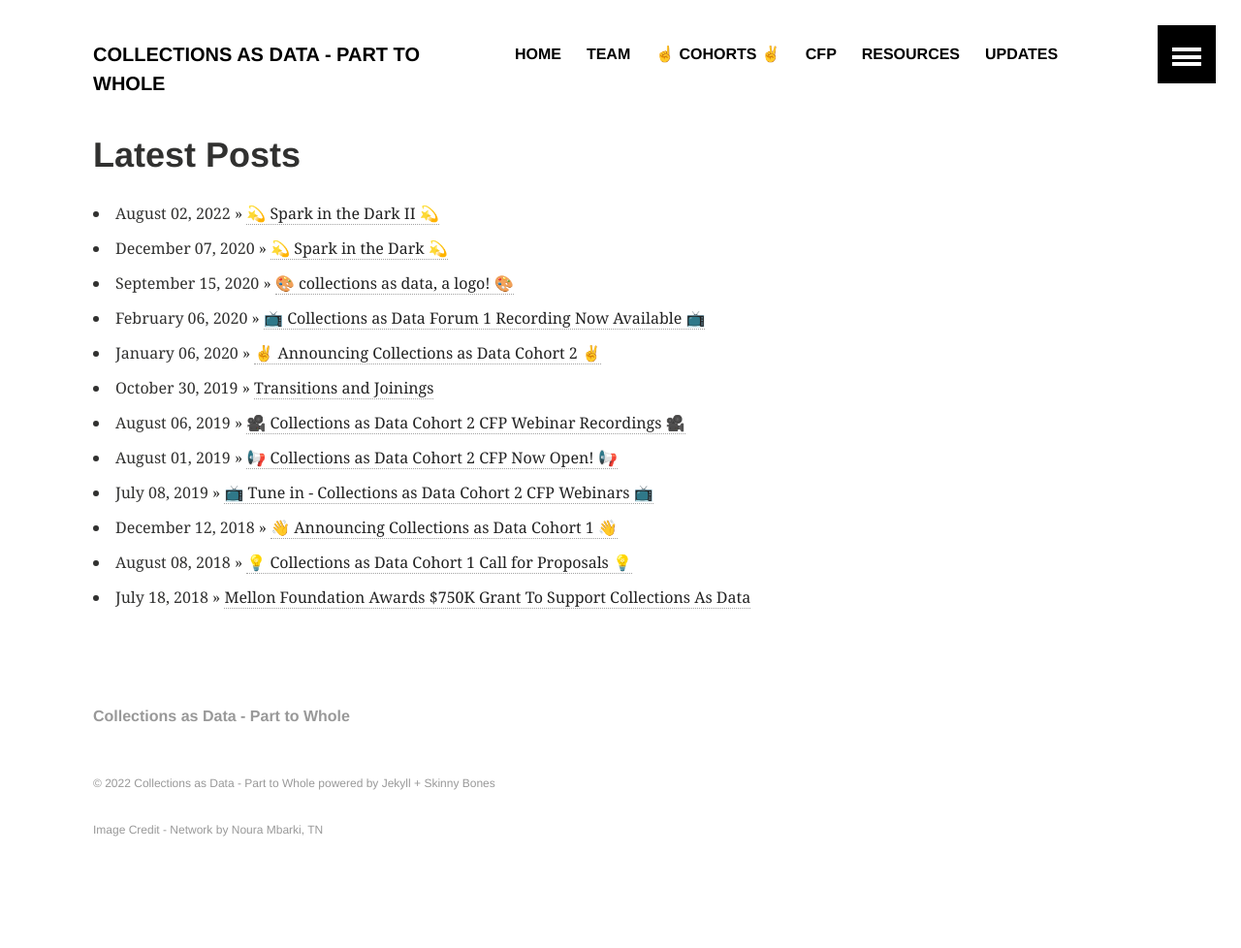
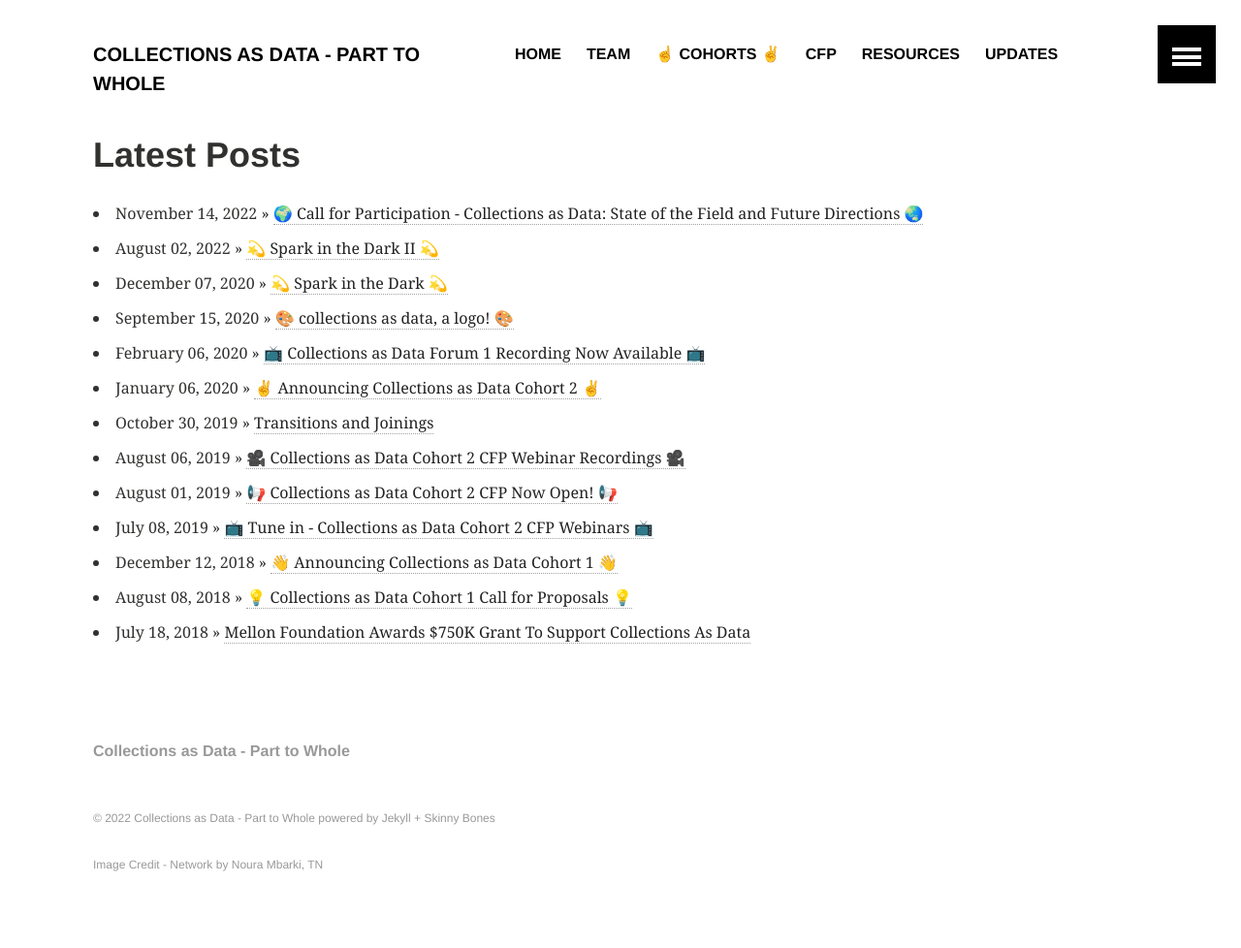
Before and after one commit to collectionsasdata/part2whole, a Jekyll site: the page built from updates.md, in a window 1280 px wide. Shown: the whole page at 97% size. Built offline with Jekyll 4.4.1, drawn with Linux system fonts in a browser that asks for light colours; a file with an impossible date is left out; before the commit the page ends 942 px from its top, so only the background shows below that; part of the change alters nothing that is shown.

Commit message:
Update and rename 2022-14-11-summit.markdown to 2022-11-14-future.markdown

```diff
--- a/_posts/2022-14-11-summit.markdown
+++ b/_posts/2022-11-14-future.markdown
@@ -1,8 +1,8 @@
 ---
 layout: article
 title:  "🌍 Call for Participation - Collections as Data: State of the Field and Future Directions 🌏"
-date:   2022-14-11
-teaser: "Call for Participation - Collections as Data: State of the Field and Future Directions"
+date:   2022-11-14
+teaser: "Call for Participation"
 ---
 ---
 
```
